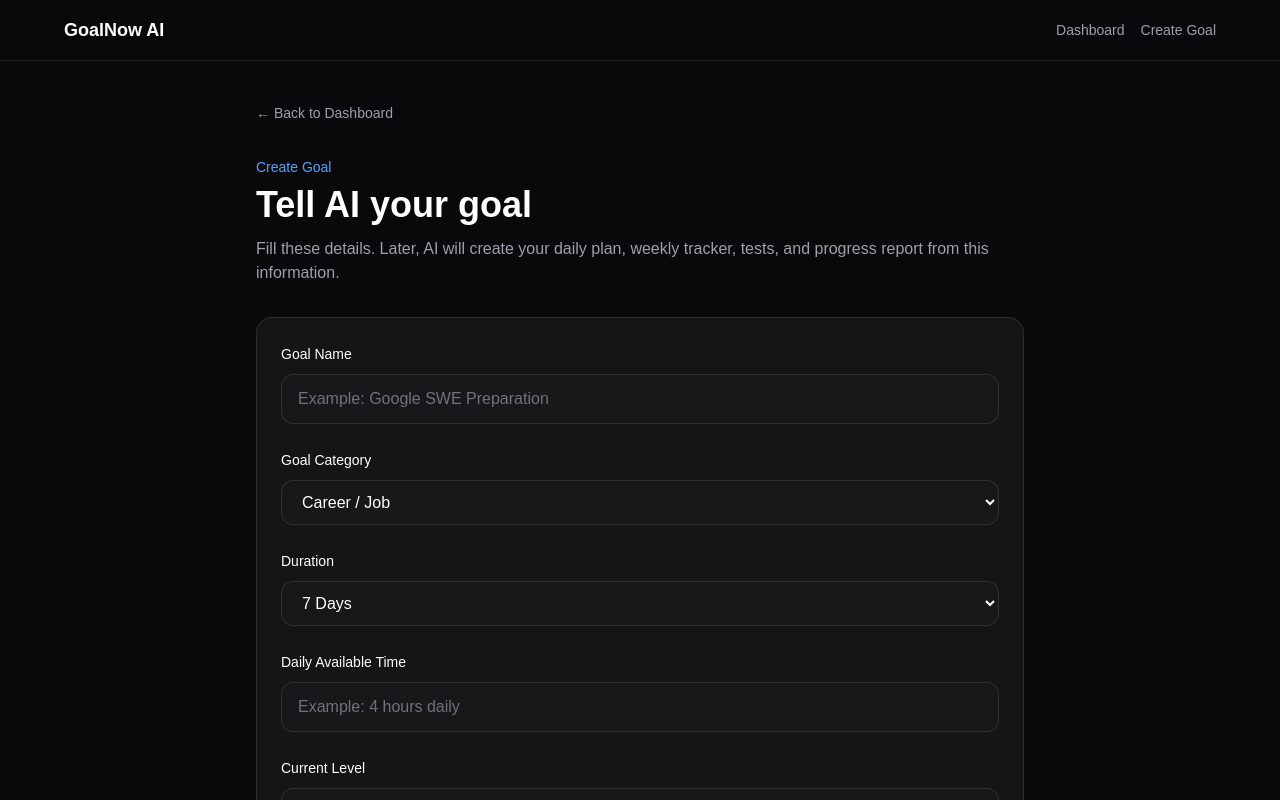
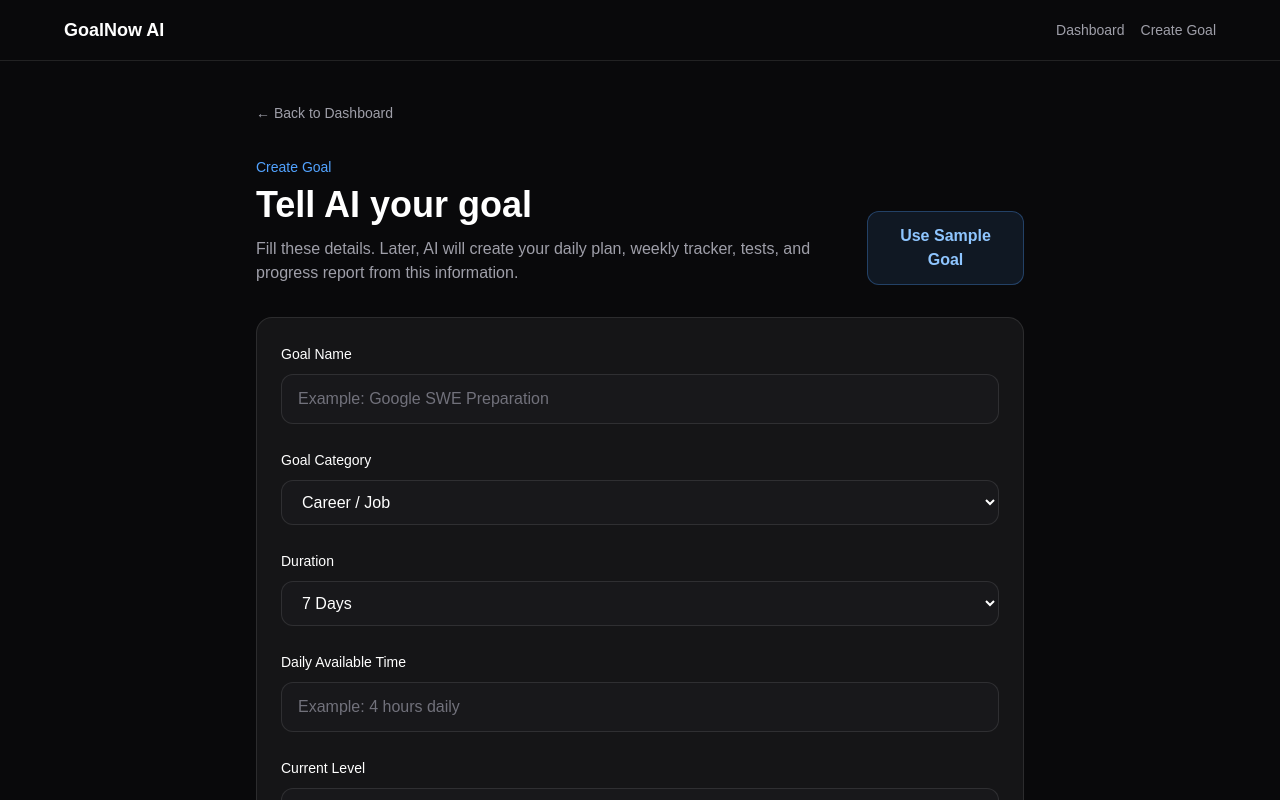
Before and after one commit to shubhamdey665-coder/GoalNow-AI, a Next.js app: page /goals/new in a window 1280 px wide. Shown: the top 800 px of the page. Built offline with nearby package versions, Linux system fonts and the light colour scheme.

Commit message:
add sample goal button'

```diff
--- a/src/app/goals/new/page.tsx
+++ b/src/app/goals/new/page.tsx
@@ -17,6 +17,17 @@ export default function NewGoalPage() {
   const progressPercentage =
   plan.length === 0 ? 0 : Math.round((completedTasks.length / plan.length) * 100);
 
+  function useSampleGoal() {
+    setGoalName("Google SWE Preparation");
+    setCategory("Career / Job");
+    setDuration("7 Days");
+    setDailyTime("4 hours daily");
+    setCurrentLevel("I know basic HTML, CSS, and Python. I am weak in DSA.");
+    setTargetResult("I want to become job-ready for a Google SWE role.");
+    setMessage("Sample goal filled. You can edit it or generate the plan.");
+    setPlan([]);
+    setCompletedTasks([]);
+    }
   function handleGeneratePlan() {
     if (!goalName || !dailyTime || !currentLevel || !targetResult) {
         setMessage("Please fill all fields before generating your AI plan.");
@@ -90,13 +101,23 @@ export default function NewGoalPage() {
           ← Back to Dashboard
         </Link>
 
-        <div className="mt-8">
-          <p className="text-sm font-medium text-blue-400">Create Goal</p>
-          <h1 className="mt-2 text-4xl font-bold">Tell AI your goal</h1>
-          <p className="mt-3 text-zinc-400">
-            Fill these details. Later, AI will create your daily plan, weekly tracker,
-            tests, and progress report from this information.
-          </p>
+       <div className="mt-8 flex flex-col gap-5 md:flex-row md:items-end md:justify-between">
+            <div>
+              <p className="text-sm font-medium text-blue-400">Create Goal</p>
+              <h1 className="mt-2 text-4xl font-bold">Tell AI your goal</h1>
+              <p className="mt-3 max-w-2xl text-zinc-400">
+                Fill these details. Later, AI will create your daily plan, weekly tracker,
+                tests, and progress report from this information.
+              </p>
+            </div>
+
+            <button
+              type="button"
+              onClick={useSampleGoal}
+              className="rounded-xl border border-blue-400/30 bg-blue-400/10 px-5 py-3 font-semibold text-blue-300 transition hover:bg-blue-400/20"
+            >
+              Use Sample Goal
+            </button>
         </div>
 
         <form className="mt-8 space-y-6 rounded-2xl border border-white/10 bg-white/5 p-6">
```
